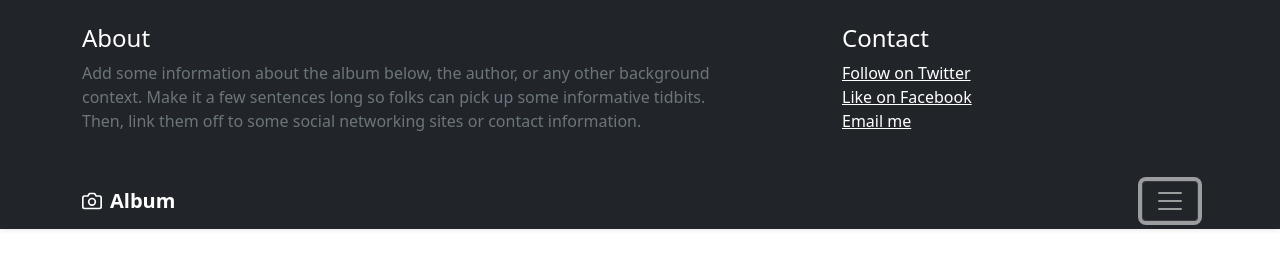
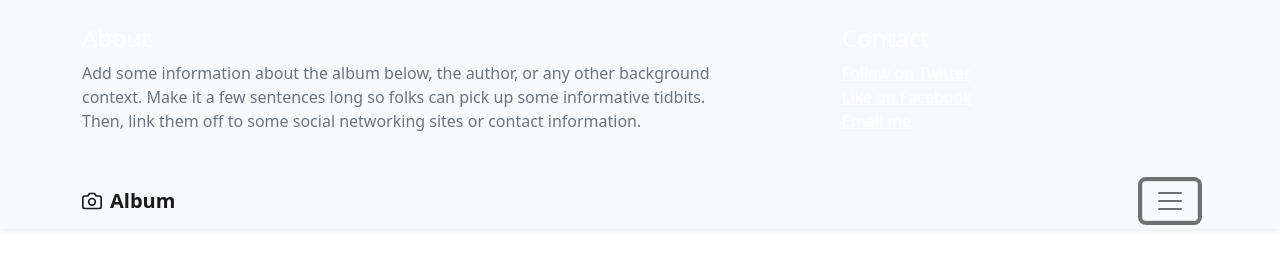
Before and after one commit to gaelcarrot/ing-soft-segundo-parcial, a plain HTML site: page index.html in a window 1280 px wide. Both pictures are taken after a click on the button "Toggle navigation". Drawn offline with nearby package versions, Linux system fonts and the light colour scheme.

Commit message:
se cambia el color a petición del cliente

```diff
--- a/index.html
+++ b/index.html
@@ -11,7 +11,7 @@
 <script src="https://cdn.jsdelivr.net/npm/bootstrap@5.1.3/dist/js/bootstrap.bundle.min.js" integrity="sha384-ka7Sk0Gln4gmtz2MlQnikT1wXgYsOg+OMhuP+IlRH9sENBO0LRn5q+8nbTov4+1p" crossorigin="anonymous"></script>
 </head>
 <body>
-    <div class="collapse bg-dark" id="navbarHeader">
+    <div class="collapse bg-light" id="navbarHeader">
         <div class="container">
           <div class="row">
             <div class="col-sm-8 col-md-7 py-4">
@@ -29,7 +29,7 @@
           </div>
         </div>
       </div>
-      <div class="navbar navbar-dark bg-dark shadow-sm">
+      <div class="navbar navbar-light bg-light shadow-sm">
         <div class="container">
           <a href="#" class="navbar-brand d-flex align-items-center">
             <svg xmlns="http://www.w3.org/2000/svg" width="20" height="20" fill="none" stroke="currentColor" stroke-linecap="round" stroke-linejoin="round" stroke-width="2" aria-hidden="true" class="me-2" viewBox="0 0 24 24"><path d="M23 19a2 2 0 0 1-2 2H3a2 2 0 0 1-2-2V8a2 2 0 0 1 2-2h4l2-3h6l2 3h4a2 2 0 0 1 2 2z"/><circle cx="12" cy="13" r="4"/></svg>
```
